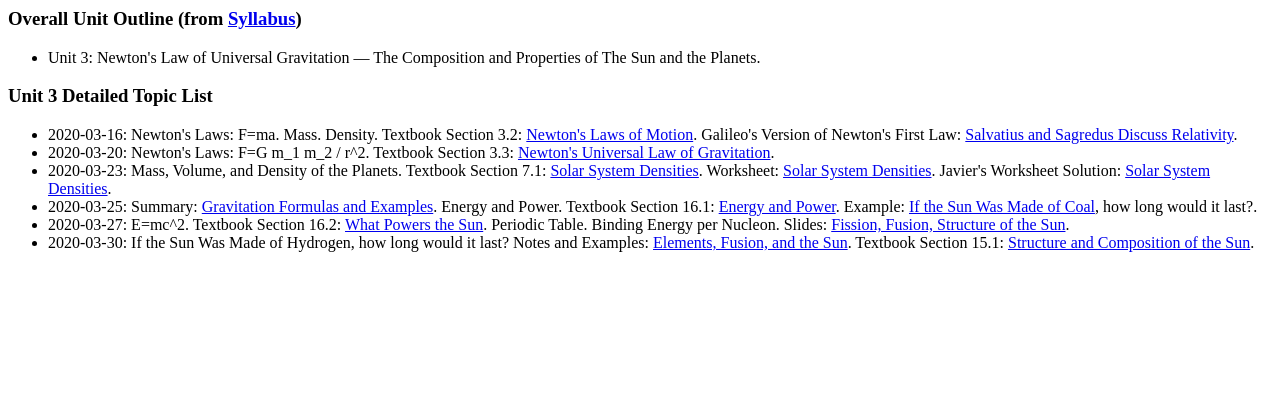
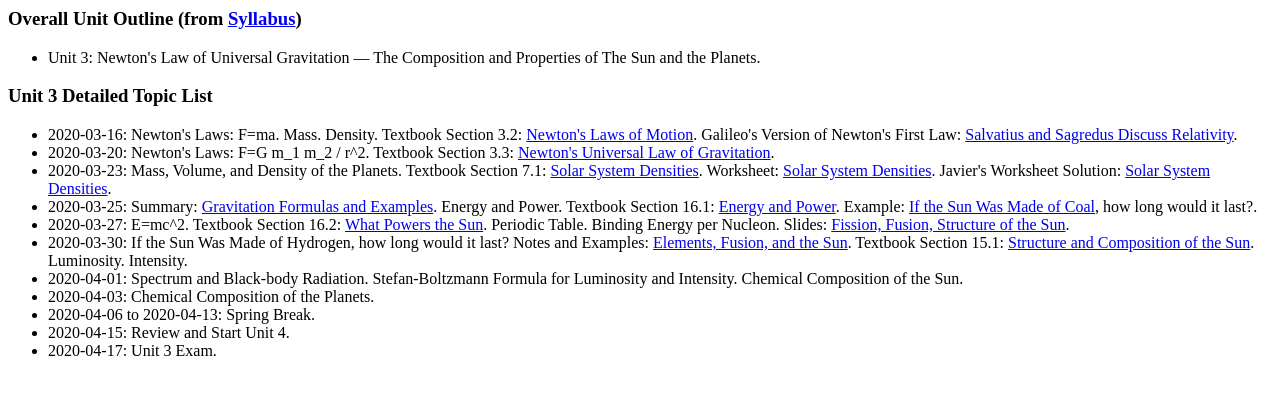
Before and after one commit to brianhill/physics90, a plain HTML site: page detailed_schedule_unit_3.html in a window 1280 px wide. Drawn offline with Linux system fonts and the light colour scheme.

Commit message:
Added plan for remainder of Unit 3.

```diff
--- a/detailed_schedule_unit_3.html
+++ b/detailed_schedule_unit_3.html
@@ -12,18 +12,12 @@
 <li>2020-03-23: Mass, Volume, and Density of the Planets. Textbook Section 7.1: <a href="./resources_unit_3/PropertiesOfPlanetsFromOpenStax.pdf">Solar System Densities</a>. Worksheet: <a href="./resources_unit_3/SolarSystemDensitiesWorksheet.pdf">Solar System Densities</a>. Javier's Worksheet Solution: <a href="./resources_unit_3/SolarSystemDensitiesWorksheetSolution.pdf">Solar System Densities</a>.</li>
 <li>2020-03-25: Summary: <a href="./resources_unit_3/GravitationFormulasAndExamples.pdf">Gravitation Formulas and Examples</a>. Energy and Power. Textbook Section 16.1: <a href="./resources_unit_3/EnergyAndPowerFromOpenStax.pdf">Energy and Power</a>. Example: <a href="./resources_unit_3/IfTheSunWereMadeOfCoal.pdf">If the Sun Was Made of Coal</a>, how long would it last?.</li>
 <li>2020-03-27: E=mc^2. Textbook Section 16.2: <a href="./resources_unit_3/WhatPowersTheSunFromOpenStax.pdf">What Powers the Sun</a>. Periodic Table. Binding Energy per Nucleon. Slides: <a href="./resources_unit_3/PHYSI-090-2020-03-27.key.pdf">Fission, Fusion, Structure of the Sun</a>.</li>
-<li>2020-03-30: If the Sun Was Made of Hydrogen, how long would it last? Notes and Examples: <a href="./resources_unit_3/ElementsFusionAndTheSun.pdf">Elements, Fusion, and the Sun</a>. Textbook Section 15.1: <a href="./resources_unit_3/StructureAndCompositionOfTheSunFromOpenStax.pdf">Structure and Composition of the Sun</a>.</li>
-
-<!-- Exam is April 17 -->
+<li>2020-03-30: If the Sun Was Made of Hydrogen, how long would it last? Notes and Examples: <a href="./resources_unit_3/ElementsFusionAndTheSun.pdf">Elements, Fusion, and the Sun</a>. Textbook Section 15.1: <a href="./resources_unit_3/StructureAndCompositionOfTheSunFromOpenStax.pdf">Structure and Composition of the Sun</a>. Luminosity. Intensity.</li>
+<li>2020-04-01: Spectrum and Black-body Radiation. Stefan-Boltzmann Formula for Luminosity and Intensity. Chemical Composition of the Sun.</li>
+<li>2020-04-03: Chemical Composition of the Planets.</li>
+<li>2020-04-06 to 2020-04-13: Spring Break.</li>
+<li>2020-04-15: Review and Start Unit 4.</li>
+<li>2020-04-17: Unit 3 Exam.</li>
 </ul>
 
 </body>
-
-<!--
-Einstein's Discovery, E=mc^2
-  Power conversion problems using P=E/t and E=mc^2 (Outback Junction switches to a nuke, what powers the Sun,   how long can the Sun last)
-  Periodic table, nuclei (protons, neutrons), isotopes
-  Ions
-  Fission and Fusion, role of Iron, heavy elements, light elements
-  The Structure of the Sun (core, radiative/conduction, convective/convection, photosphere, corona, etc.)
--->
```
